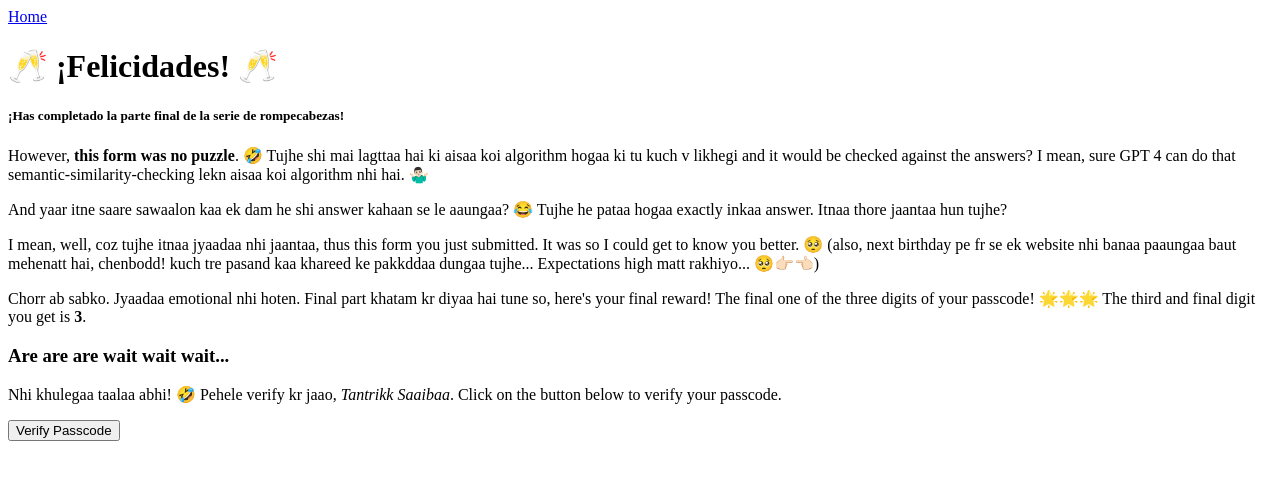
After one commit to Zad-100/Nightingale_Gift_Box-PassCode_Revealer, a Django app: page /message-3/ in a window 1280 px wide. The commit adds this page. Shown: the top 480 px of the page. Run offline with Django 4.2, Linux system fonts and the light colour scheme.

Commit message:
Also added the message page after the counterfiet form which would reveal the third digit of the passcode. Plus, also added a logic in the slider puzzle's javascript file to check for the solvability of the shuffled tiles. If not solvable then reshuffle and reshuffle til solvable. To check what happens on solving the slider puzzle, added a logic to js file to rearrange the puzzle into a solved puzzle then we can move and re-move to see what happens after solving the puzzle. Everything wokring fine so far.

```diff
--- /dev/null
+++ b/puzzles/templates/puzzles/message_3.html
@@ -0,0 +1,51 @@
+<!--
+  This page will show the third message, that is after completing the
+  counterfiet form, thus revealing the third and final digit of the passcode.
+-->
+
+
+{% extends "puzzles/base.html" %}
+
+
+{% load static %}
+
+
+{% block content %}
+  <h1>🥂 ¡Felicidades! 🥂</h1>
+  <h5>¡Has completado la parte final de la serie de rompecabezas!</h5>
+  <p>
+    However, <b>this form was no puzzle</b>. 🤣 Tujhe shi mai lagttaa hai ki
+    aisaa koi algorithm hogaa ki tu kuch v likhegi and it would be checked
+    against the answers? I mean, sure GPT 4 can do that
+    semantic-similarity-checking lekn aisaa koi algorithm nhi hai. 🤷🏻‍♂️
+  </p>
+  <p>
+    And yaar itne saare sawaalon kaa ek dam he shi answer kahaan se le aaungaa?
+    😂 Tujhe he pataa hogaa exactly inkaa answer. Itnaa thore jaantaa hun tujhe?
+  </p>
+  <p>
+    I mean, well, coz tujhe itnaa jyaadaa nhi jaantaa, thus this form you just
+    submitted. It was so I could get to know you better. 🥺 (also, next
+    birthday pe fr se ek website nhi banaa paaungaa baut mehenatt hai, chenbodd!
+    kuch tre pasand kaa khareed ke pakkddaa dungaa tujhe... Expectations high
+    matt rakhiyo... 🥺👉🏻👈🏻)
+  </p>
+  <p>
+    Chorr ab sabko. Jyaadaa emotional nhi hoten. Final part khatam kr diyaa hai
+    tune so, here's your final reward! The final one of the three digits of your
+    passcode! 🌟🌟🌟
+    The third and final digit you get is <strong>3</strong>.
+  </p>
+  <p>
+    <h3>Are are are wait wait wait...</h3>
+    Nhi khulegaa taalaa abhi! 🤣 Pehele verify kr jaao, <i>Tantrikk Saaibaa</i>.
+    Click on the button below to verify your passcode.
+  </p>
+  <p>
+    <a href="{% url 'puzzles:passcode-check' %}">
+      <button type="button">
+        Verify Passcode
+      </button>
+    </a>
+  </p>
+{% endblock %}
--- a/puzzles/templates/puzzles/slider_puzzle.html
+++ b/puzzles/templates/puzzles/slider_puzzle.html
@@ -33,6 +33,10 @@
     <div class="tile blank" data-order="9" style="background-image: url({% static 'puzzles/images/slices/slice_moveme.png' %});"></div>
   </div>
 
+  <!--Create a solve button for debugging-->
+  <button type="button" id="solve-button">Solve</button>
+
   <!-- Load the JavaScript for the slider puzzle. -->
-  <script src="{% static 'puzzles/js/sliderPuzzle.js' %}"></script>
+  <script src="{% static 'puzzles\js\sliderPuzzle.js' %}"></script>
+
 {% endblock %}
--- a/puzzles/urls.py
+++ b/puzzles/urls.py
@@ -31,6 +31,9 @@ urlpatterns = [
     path('how-much-do-you-know-yourself/<str:form_category>/',
         views.category_form_view, name='category-form-view'),
 
+    # Message 3 Page
+    path('message-3/', views.message_3, name='message-3'),
+
     # Page to verify the correct passcode
     path('passcode-check/', views.passcode_check, name='passcode-check'),
 
--- a/puzzles/views.py
+++ b/puzzles/views.py
@@ -16,6 +16,8 @@ def index(request):
 # end view index()
 
 
+
+# ***********Slider Puzzle and its Message Page Views***********
 def slider_puzzle(request):
     """The slider puzzle page"""
     return render(request, 'puzzles/slider_puzzle.html')
@@ -28,6 +30,8 @@ def message_1(request):
 # end view message_1()
 
 
+
+# ***********Crossword Puzzle and its Message Pages Views***********
 def crossword_puzzle(request):
     """The crossword puzzle page"""
     return render(request, 'puzzles/crossword_puzzle.html')
@@ -40,6 +44,8 @@ def message_2(request):
 # end view message_2()
 
 
+
+# ***********Counterfiet Form abd its Message Page Views***********
 def dummy_form_main_view(request):
     """
     The dummy form page where Nightingale will select the category of
@@ -157,10 +163,8 @@ def category_form_view(request, form_category):
                 del request.session['selected_categories']
                 del request.session['curr_category_index']
 
-                # Redirect to message page that will ask her to enter
-                # the passcode
-                # return redirect('puzzles:passcode-check')
-                return redirect('puzzles:index')
+                # Redirect to third message page
+                return redirect('puzzles:message-3')
             # end if-else
     else:
         form = Form_Class()
@@ -171,6 +175,14 @@ def category_form_view(request, form_category):
 # end view dummy_form()
 
 
+def message_3(request):
+    """The message page after completing the dummy form successfully"""
+    return render(request, 'puzzles/message_3.html')
+# end view message_3()
+
+
+
+# ***********Passcode Check and Final Message Page Views***********
 def passcode_check(request):
     """Page to check if she's got the passcode right - right digits and order"""
 
@@ -234,6 +246,7 @@ def passcode_check(request):
 # end view passcode_check()
 
 
+# The very final page of the entire web app!!!
 def final_message(request):
     """The final message page"""
     return render(request, 'puzzles/final_message.html')
```
Also changed, not shown: puzzles/static/puzzles/js/sliderPuzzle.js (+57 -2 lines), puzzles/templates/puzzles/message_1.html (+17 -10 lines), puzzles/templates/puzzles/message_2.html (+11 -8 lines).
